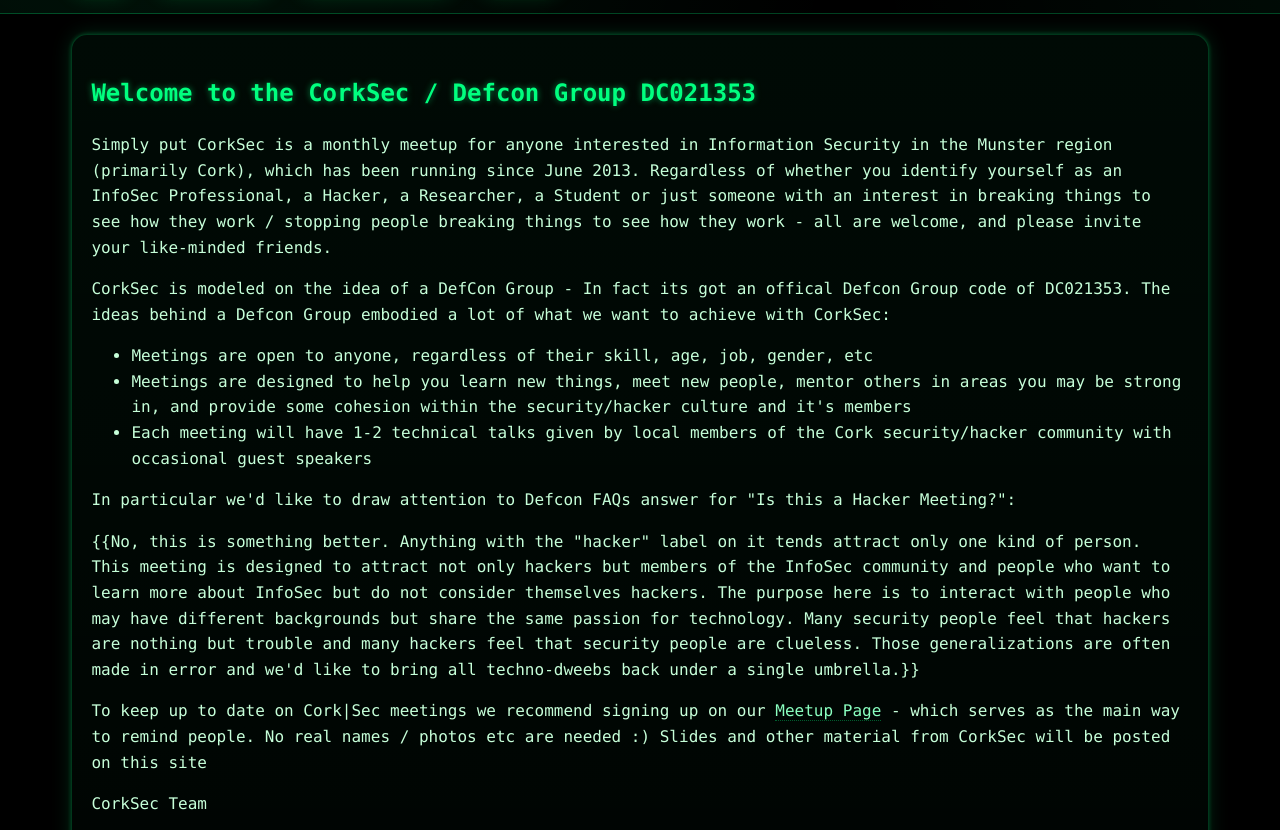
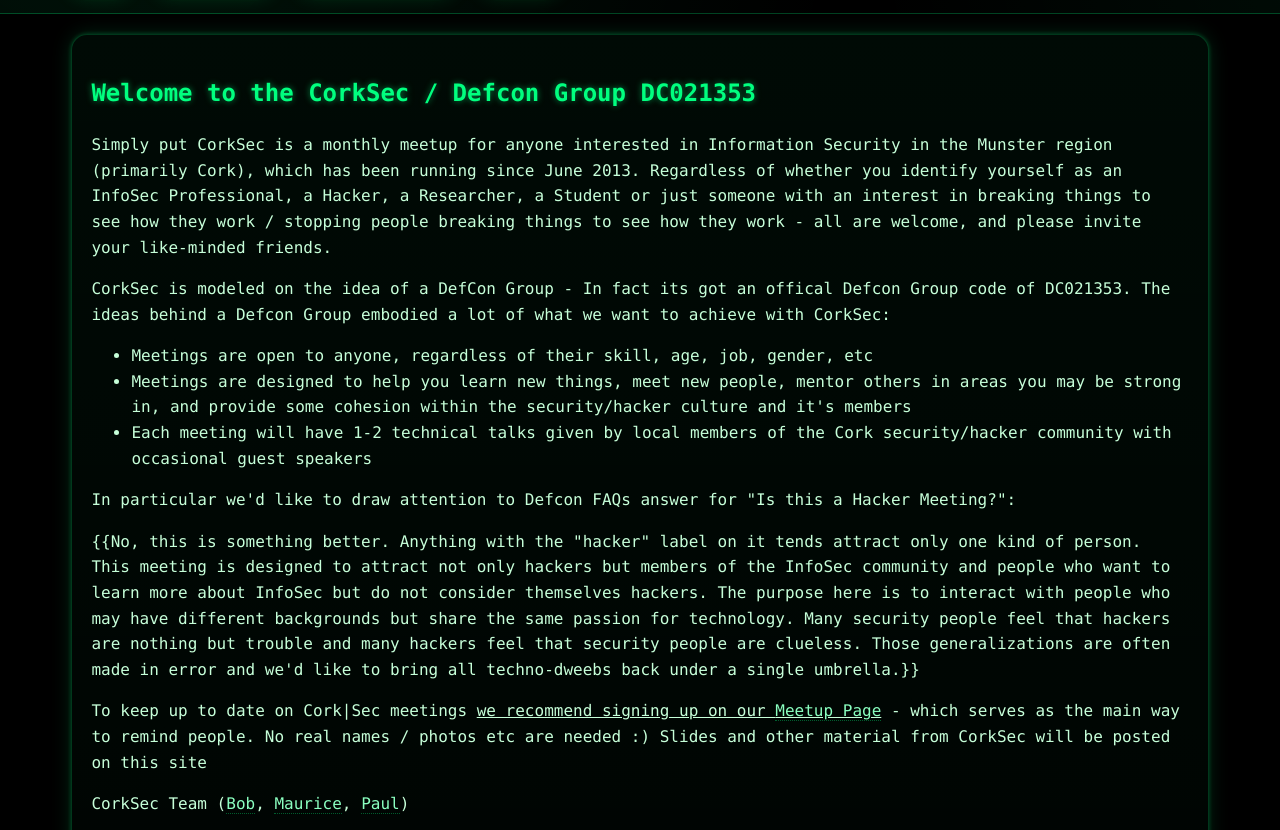
Before and after one commit to CorkSec/corksec.github.io, a plain HTML site: page index.html in a window 1280 px wide. Shown: the part 122-952 px from the top of the page. Drawn offline with Linux system fonts and the light colour scheme.

Commit message:
Updated Index.html
Added Our LinkedIn Pages

```diff
--- a/index.html
+++ b/index.html
@@ -48,9 +48,9 @@
 
           <p>{{No, this is something better. Anything with the "hacker" label on it tends attract only one kind of person. This meeting is designed to attract not only hackers but members of the InfoSec community and people who want to learn more about InfoSec but do not consider themselves hackers. The purpose here is to interact with people who may have different backgrounds but share the same passion for technology. Many security people feel that hackers are nothing but trouble and many hackers feel that security people are clueless. Those generalizations are often made in error and we'd like to bring all techno-dweebs back under a single umbrella.}}</p>
 
-          <p>To keep up to date on Cork|Sec meetings we recommend signing up on our <a href="https://www.meetup.com/corksec/" target="_blank" rel="noopener">Meetup Page</a> - which serves as the main way to remind people. No real names / photos etc are needed :) Slides and other material from CorkSec will be posted on this site</p>
+          <p>To keep up to date on Cork|Sec meetings <u>we recommend signing up on our <a href="https://www.meetup.com/corksec/" target="_blank" rel="noopener">Meetup Page</a></u> - which serves as the main way to remind people. No real names / photos etc are needed :) Slides and other material from CorkSec will be posted on this site</p>
 
-CorkSec Team
+CorkSec Team (<a href="https://www.linkedin.com/in/robertmcardle/">Bob</a>, <a href="https://www.linkedin.com/in/maurice-cronin-55774563/">Maurice</a>, <a href="https://www.linkedin.com/in/paul-horgan-7460b830/">Paul</a>)
         </p>
       <ul>
         <li>Email: <a href="mailto:defconcork@gmail.com">defconcork@gmail.com</a></li>
```
